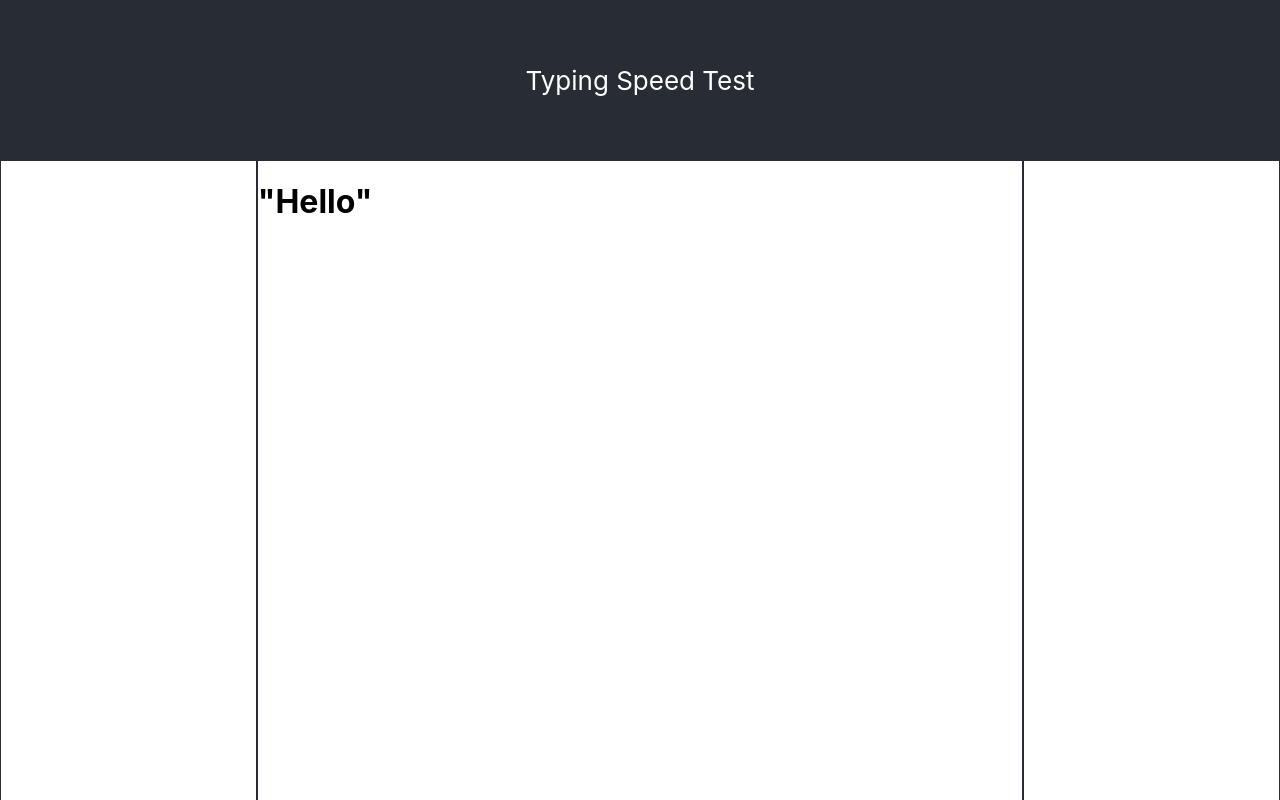
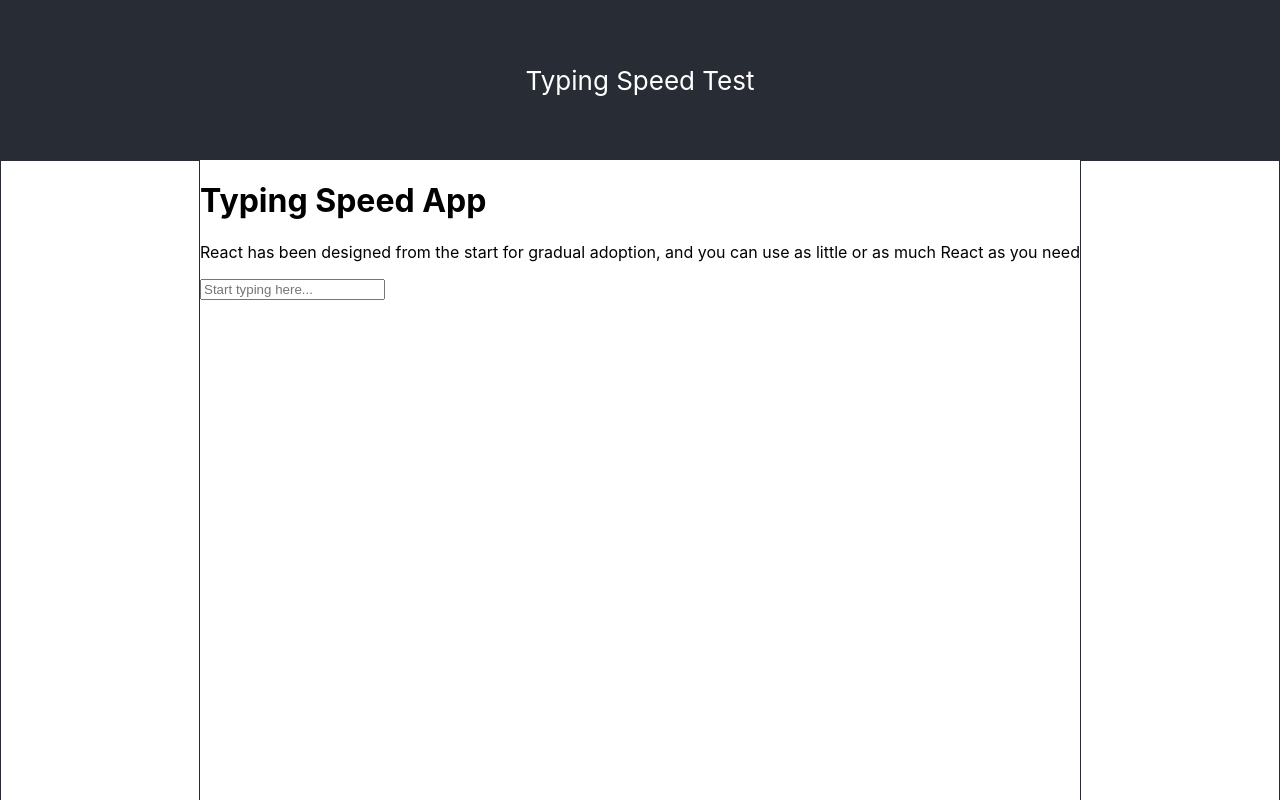
Before and after one commit to MaxRob01/MaxRob01.github.io, a React (Create React App) app: page / in a window 1280 px wide. Shown: the top 800 px of the page. Built offline with nearby package versions, Linux system fonts and the light colour scheme.

Commit message:
TextContainer component working with text highlights

```diff
--- a/src/components/Text-container.js
+++ b/src/components/Text-container.js
@@ -1,7 +1,51 @@
-import React from "react";
+import React, { useState, useEffect } from 'react';
 
-function TextContainer({ children }) {
-	return <div className="App-TextContainer">{children}</div>;
-}
+const TextContainer = () => {
+  const [text, setText] = useState('');
+  const [inputValue, setInputValue] = useState('');
+  const [highlightedText, setHighlightedText] = useState('');
+  const [correct, setCorrect] = useState(true); // Assuming the initial text is correct
+
+  // Example text for typing practice
+  const practiceText = "React has been designed from the start for gradual adoption, and you can use as little or as much React as you need";
+
+  useEffect(() => {
+    // Update highlightedText based on the length of inputValue
+    setHighlightedText(practiceText.slice(0, inputValue.length));
+
+    // Check if the typed text matches the practice text
+    if (practiceText.startsWith(inputValue)) {
+      setCorrect(true);
+    } else {
+      setCorrect(false);
+    }
+  }, [inputValue]);
+
+  const handleChange = (e) => {
+    setInputValue(e.target.value);
+  };
+
+  return (
+    <div>
+      <h1>Typing Speed App</h1>
+      <div>
+        <p>
+          {/* Display the highlighted text */}
+          <span style={{ color: correct ? 'black' : 'red' }}>
+            {highlightedText}
+          </span>
+          {/* Display the remaining text */}
+          {practiceText.slice(inputValue.length)}
+        </p>
+        <input
+          type="text"
+          value={inputValue}
+          onChange={handleChange}
+          placeholder="Start typing here..."
+        />
+      </div>
+    </div>
+  );
+};
 
 export default TextContainer;
```
Also changed, not shown: 1 other file (tests, documents, lock files or other folders).
